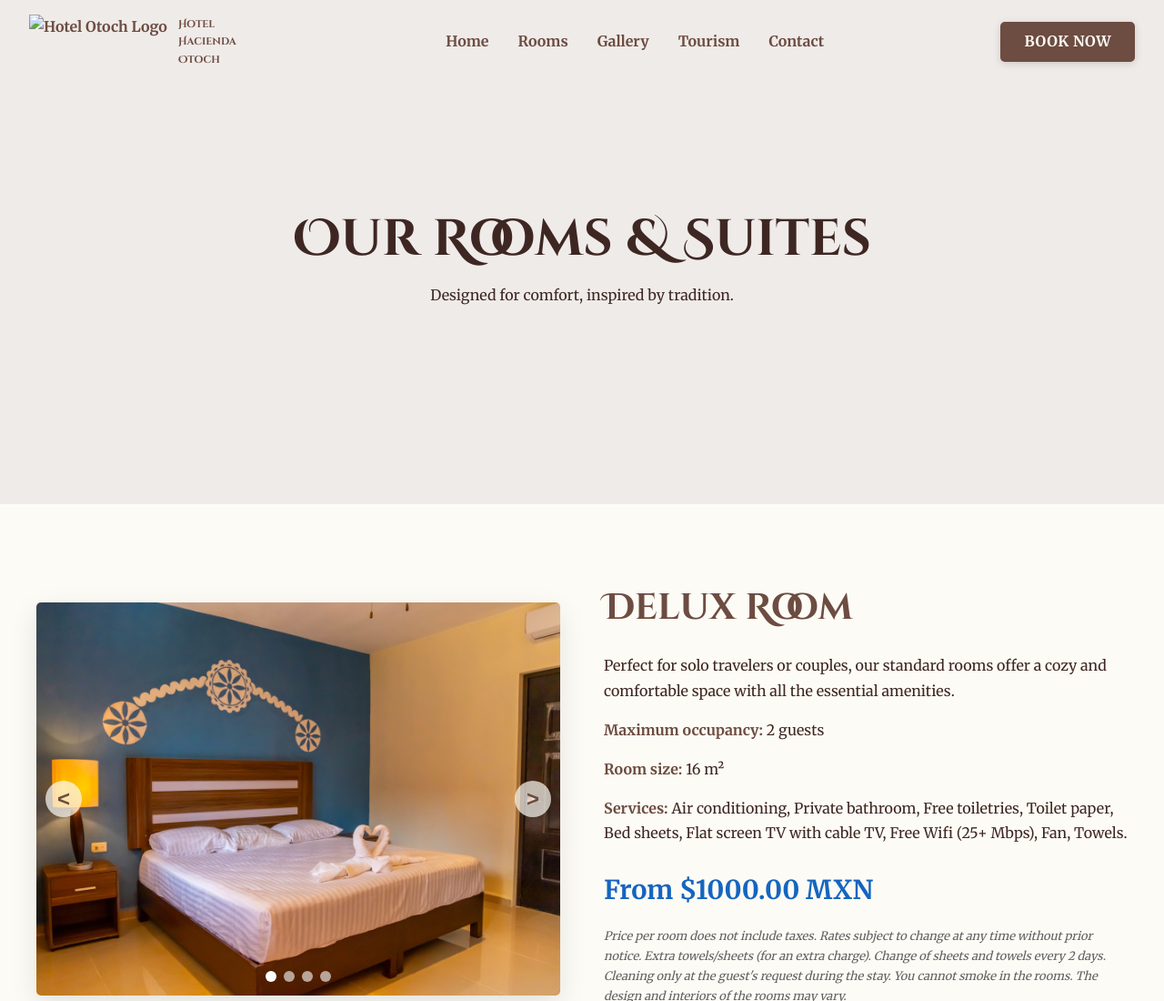
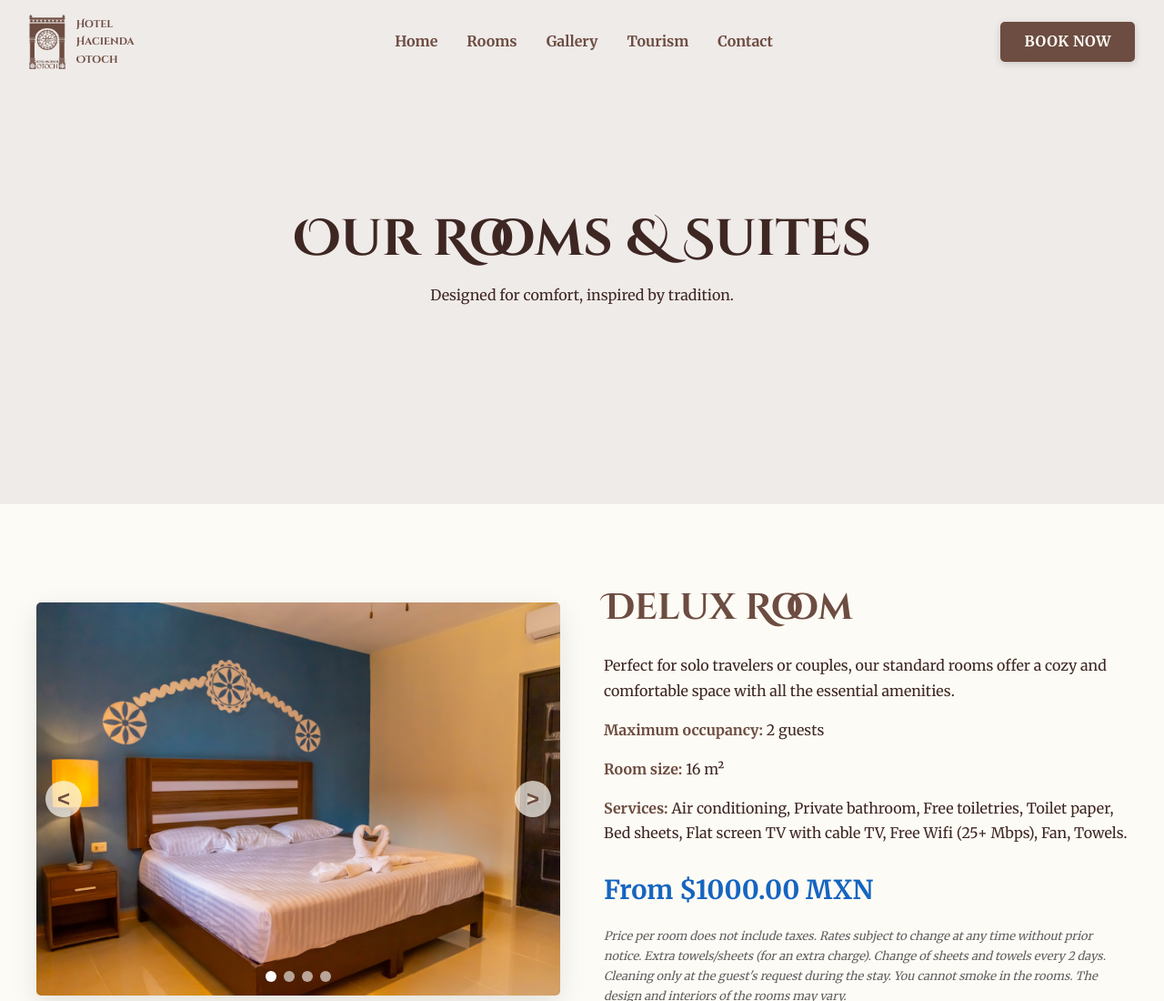
Before and after one commit to mijail-naal/haciendaotoch, a plain HTML site: page rooms.html in a window 1280 px wide. Shown: the top 1100 px of the page at 91% size. Drawn offline with Linux system fonts and the light colour scheme.

Commit message:
Fix image source in rooms.html

```diff
--- a/rooms.html
+++ b/rooms.html
@@ -20,7 +20,7 @@
     <header class="main-header">
         <nav class="main-nav">
             <a href="index.html" class="logo">
-                <img src="../images/img/logo-3.png" alt="Hotel Otoch Logo" class="logo-img">
+                <img src="img/logo-3.png" alt="Hotel Otoch Logo" class="logo-img">
                 <span class="logo-text">Hotel Hacienda Otoch</span>
             </a>
             <ul class="nav-links">
```
